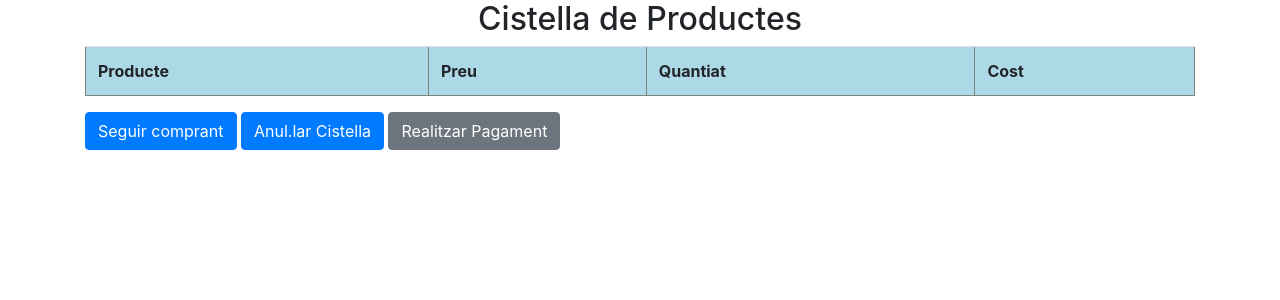
After one commit to SusannaMontero/BotigaSabates, a PHP site: page /VISTESCLIENT/cistella.php in a window 1280 px wide. The commit adds this page. Shown: the top 300 px of the page. Run offline with PHP 8.4, Linux system fonts and the light colour scheme; lists and menus that the app fills with data are empty; some libraries are stand-ins or nearby versions.

Commit message:
14/01/21
No aconsegueixo que es visualitzin els productes a la cistella, no passa el valor a l'array

```diff
--- a/VISTAS/cataleg.php
+++ b/VISTESCLIENT/cataleg.php
@@ -3,7 +3,7 @@
 <!--totes les pàgines que treballen amb variables de sessió han de tenir el session_start-->
 
 <?php
-session_start ();
+session_start();
 
 //porto la llista de productes
 
@@ -89,7 +89,7 @@ $llista = $_SESSION['llista'];
                             resultado.innerHTML=xmlhttp.responseText;
                     }
                 }
-                xmlhttp.open ("GET","Detall.php?cod="+codi,true);
+                xmlhttp.open("GET","Detall.php?cod="+codi,true);
                 xmlhttp.send();
             }
         </script>
--- /dev/null
+++ b/VISTESCLIENT/cistella.php
@@ -0,0 +1,88 @@
+<!DOCTYPE html>
+
+<?php
+// per poder fer servir les variables de sessió
+    session_start();
+
+// necessito un mètode que hi ha a DAO  així que:
+    include '../DAO/MetodesDAO.php';
+
+?>
+
+<html>
+    <head>
+                <!-- Required meta tags -->
+    <meta charset="utf-8">
+    <meta name="viewport" content="width=device-width, initial-scale=1, shrink-to-fit=no">
+
+    <!-- Bootstrap CSS -->
+    <link rel="stylesheet" href="https://stackpath.bootstrapcdn.com/bootstrap/4.2.1/css/bootstrap.min.css" integrity="sha384-GJzZqFGwb1QTTN6wy59ffF1BuGJpLSa9DkKMp0DgiMDm4iYMj70gZWKYbI706tWS" crossorigin="anonymous">
+    </head>
+
+    <body>
+        <div class="container">
+            <h2 align="center">Cistella de Productes</h2>
+            <table border="1" align="center" width="400" class="table">
+
+                <tr style ="background: lightblue">
+                    <th>Producte</th>
+                    <th>Preu</th>
+                    <th>Quantiat</th>
+                    <th>Cost</th>
+                </tr>
+
+            <!-- pregunto amb isset si la cistella és buida o plena -->
+            <?php
+                if (isset ($_SESSION['cistella'])) {
+                    $total = 0;
+                // amb el foreach recorro la variable de sessió que es diu cistella i trec els id i els poso a la quantitat
+                    foreach ($_SESSION['cistella'] as $id=>$quanti) {
+                        $objMetodes=new MetodesDAO();
+                    // dels productes que mostraré a la cistella serà igual a objecteMetodes i crido a llistarProductesCod(que és a MetodesDAO) i passo per paràmetre l'id
+                        $llista=$objMetodes->llistarProductesCod($id);
+
+
+                    // mostrem doncs
+                        $nom=$llista[1];
+                        $preu=$llista[2];
+                        $cost=$quanti*$preu;
+                        $total=$total+$cost;
+                       echo '<p>'.$id.'</p>';
+                        ?>
+                <tr>
+                    <td><?php echo $nom; ?></td>
+                    <td><?php echo $preu; ?></td>
+                <!-- posem href per anar al switch amb la opció 2 i la opció de restar productes i li he d'enviar l'id del producte que ha de restar, l'id es troba a un php amb la variable id
+                    poso & per concatenar tot el que he d'enviar-->
+                    <td><?php echo $quanti; ?><a href="../DAO/botigaDAO.php?id=<?php echo $id ?>$action=eliminar" class="btn-secondary">-</a></td>
+                    <td><?php echo $cost; ?></td>
+                </tr>
+
+                        <?php
+                    }
+                    ?>
+                <!-- fora del foreach mostrarem el preu total -->
+                <tr>
+                    <td colspan="3">Total: </td>
+                    <td><?php echo $total; ?></td>
+                </tr>
+                <?php
+                }
+            ?>
+            </table>
+
+        <!-- creo botons per poder tornar al catàleg, eliminar cistella i realitzar pagament -->
+            <h6 align="center"></h6>
+                <a href="cataleg.php" class="btn btn-primary">Seguir comprant</a>
+                <a href="../DAO/botigaDAO.php?action=cistellaBuida&opcio=2" class="btn btn-primary">Anul.lar Cistella</a>
+                <button class="btn btn-secondary">Realitzar Pagament</button>
+
+        </div>
+
+            <!-- Optional JavaScript -->
+    <!-- jQuery first, then Popper.js, then Bootstrap JS -->
+    <script src="https://code.jquery.com/jquery-3.3.1.slim.min.js" integrity="sha384-q8i/X+965DzO0rT7abK41JStQIAqVgRVzpbzo5smXKp4YfRvH+8abtTE1Pi6jizo" crossorigin="anonymous"></script>
+    <script src="https://cdnjs.cloudflare.com/ajax/libs/popper.js/1.14.6/umd/popper.min.js" integrity="sha384-wHAiFfRlMFy6i5SRaxvfOCifBUQy1xHdJ/yoi7FRNXMRBu5WHdZYu1hA6ZOblgut" crossorigin="anonymous"></script>
+    <script src="https://stackpath.bootstrapcdn.com/bootstrap/4.2.1/js/bootstrap.min.js" integrity="sha384-B0UglyR+jN6CkvvICOB2joaf5I4l3gm9GU6Hc1og6Ls7i6U/mkkaduKaBhlAXv9k" crossorigin="anonymous"></script>
+    </body>
+</html>
--- a/index.php
+++ b/index.php
@@ -15,7 +15,7 @@
 
 <!--només entrar a la web entra a l'index i automaticament cridem al mètode ingresar per començar a visualitzar el catàleg amb onload-->
 
-<body onload="ingresar ()">
+<body onload="ingresar()">
 
 </body>
 
```
Also changed, not shown: DAO/botigaDAO.php (+23 -19 lines), VISTAS/cistella.php (deleted, +0 -32 lines), VISTESCLIENT/detall.php (renamed from VISTAS/detall.php, +5 -4 lines), 2 other files.
